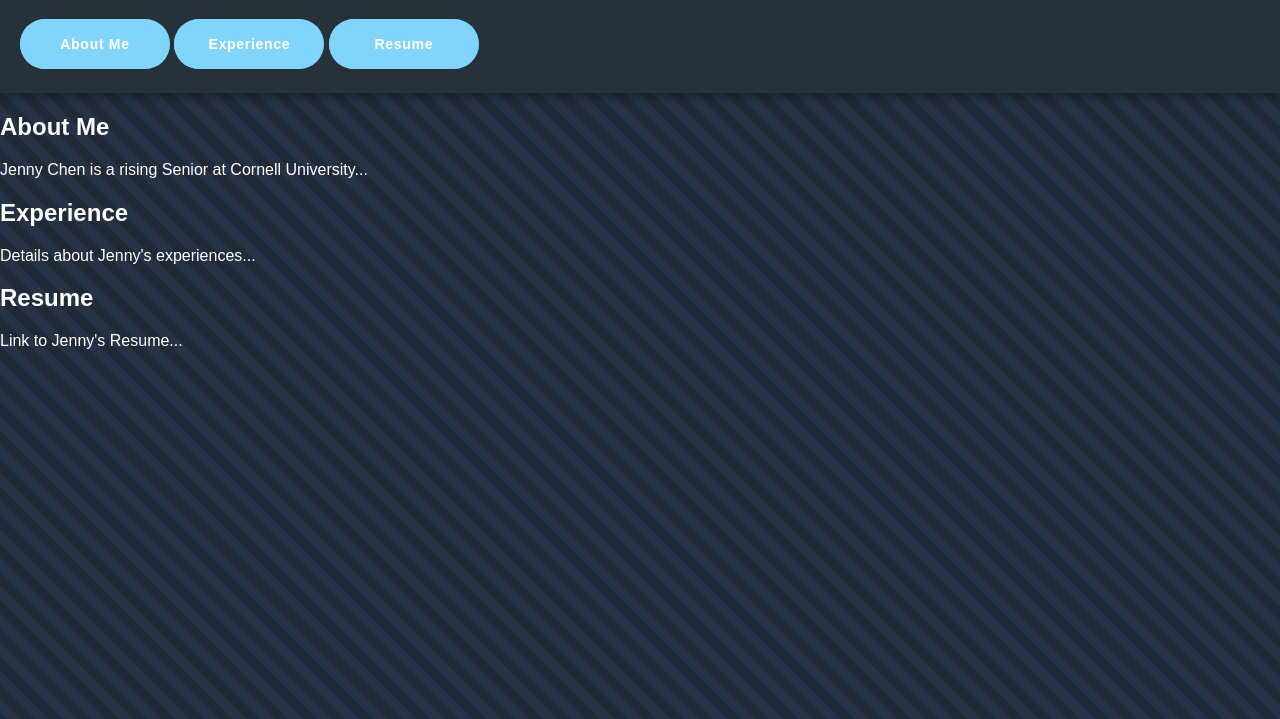
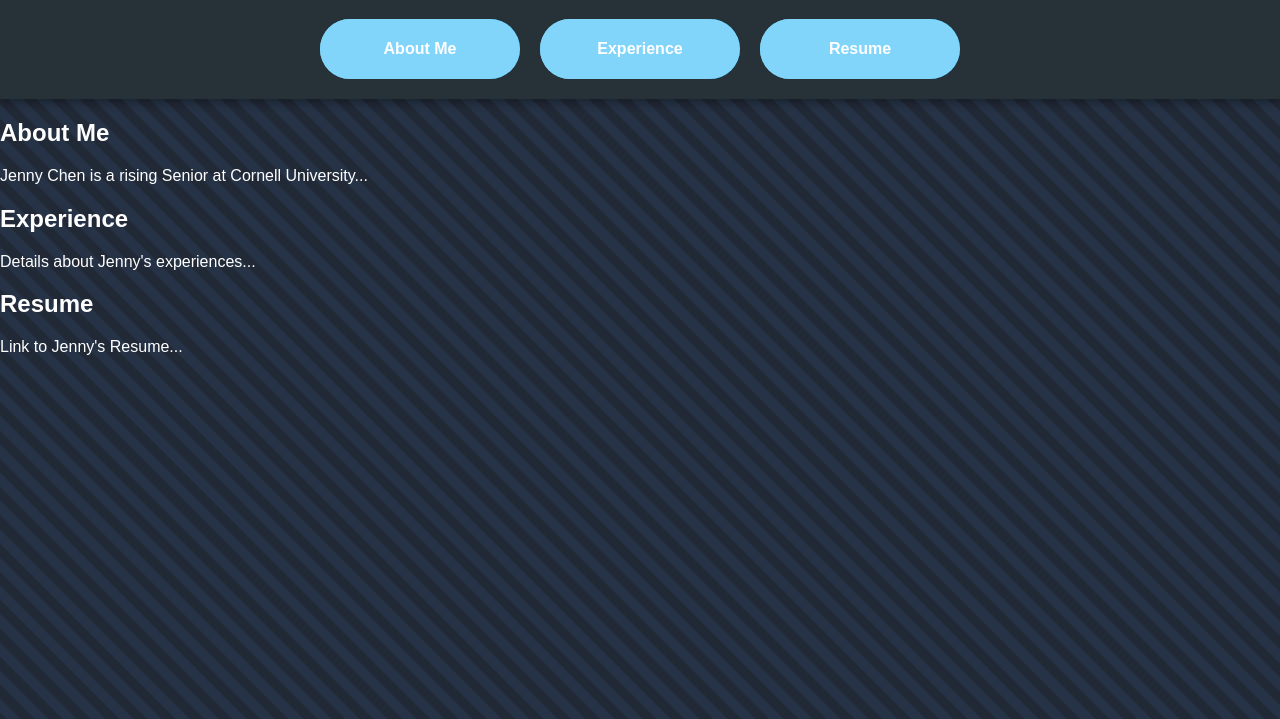
Before and after one commit to JennyChenn/JennyWeb, a plain HTML site: page index.html in a window 1280 px wide. Shown: the part 81-800 px from the top of the page. Drawn offline with Linux system fonts and the light colour scheme.

Commit message:
Update liquid-button.css

```diff
--- a/css/liquid-button.css
+++ b/css/liquid-button.css
@@ -1,35 +1,36 @@
+.nav-buttons {
+    display: flex;
+    justify-content: center;
+    gap: 20px;
+}
+
 .btn-liquid {
     display: inline-block;
     position: relative;
-    width: 150px;
-    height: 50px;
-    border-radius: 25px;
+    width: 200px;
+    height: 60px;
+    border-radius: 30px;
     background: linear-gradient(90deg, #81d4fa, #4fc3f7, #0288d1);
     text-align: center;
-    font-size: 14px;
+    font-size: 16px;
     font-weight: bold;
-    letter-spacing: 0.05em;
     color: #fff;
     text-decoration: none;
     overflow: hidden;
-}
-
-.btn-liquid:hover {
-    transform: scale(1.05);
-    box-shadow: 0 4px 10px rgba(0, 0, 0, 0.4);
+    cursor: pointer;
 }
 
 .btn-liquid .inner {
     position: relative;
     z-index: 2;
-    line-height: 50px;
+    line-height: 60px;
 }
 
 .btn-liquid canvas {
     position: absolute;
     top: -50px;
     left: -50px;
-    width: 250%;
-    height: 250%;
+    width: 300%;
+    height: 300%;
     z-index: 1;
 }
```
